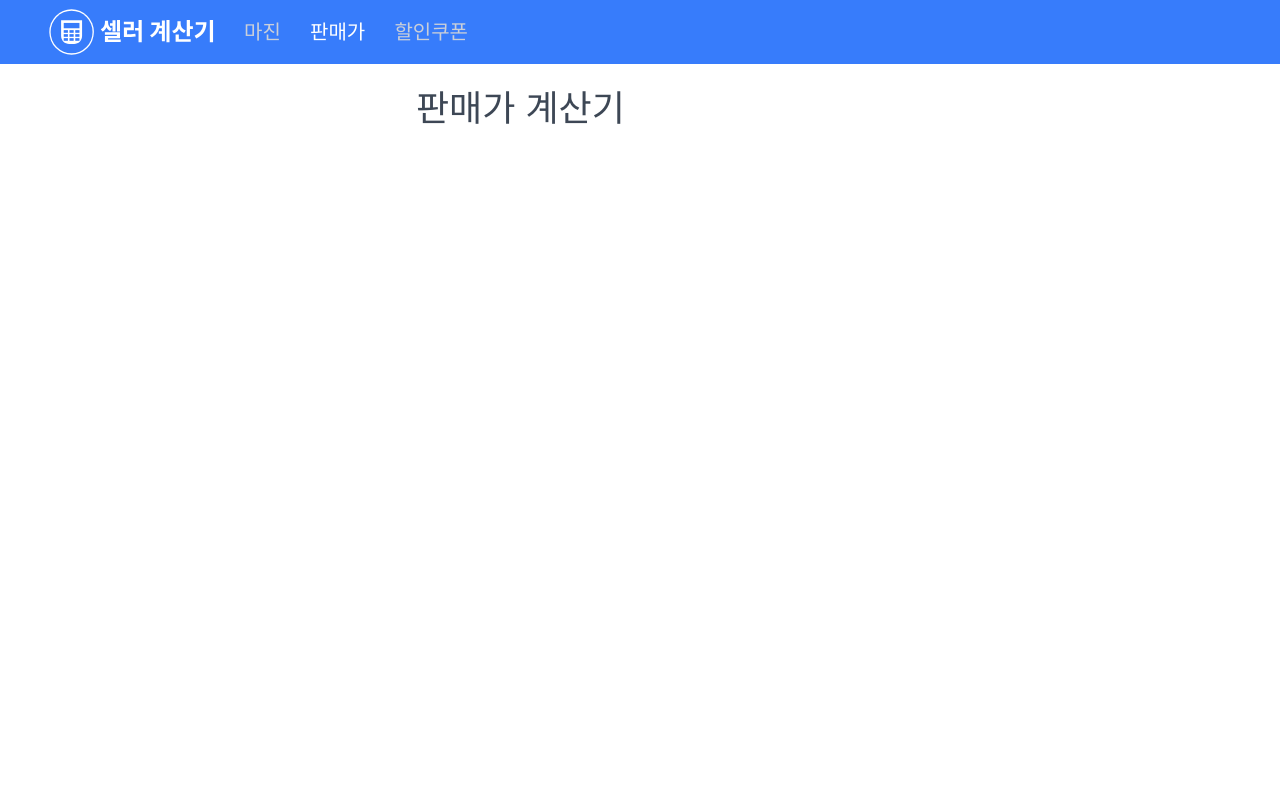
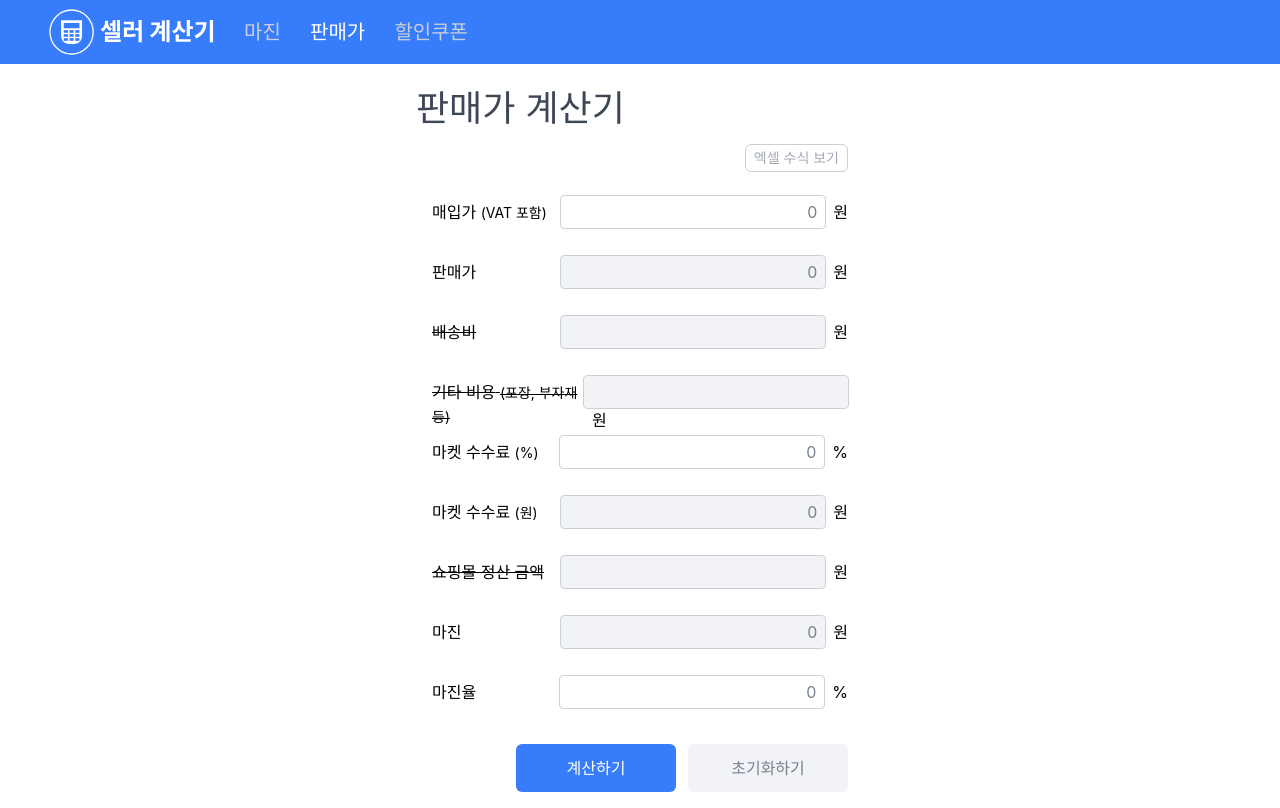
Before and after one commit to Ah-ae/seller-calculator, a Next.js app: page /price in a window 1280 px wide. Built offline with nearby package versions, Linux system fonts and the light colour scheme.

Commit message:
판매가 계산기 1차 구현

```diff
--- a/pages/margin.js
+++ b/pages/margin.js
@@ -51,8 +51,9 @@ export default function Margin() {
     );
 
     const convertedMarginPrice = calculateMarginPrice(
-      convertedSettlementAmount,
+      convertedSellingPrice,
       convertedPurchaseCost,
+      convertedCommissionPrice,
       convertedShippingValue,
       convertedOthersValue
     );
--- a/pages/price.js
+++ b/pages/price.js
@@ -1,10 +1,141 @@
+import { useState } from "react";
 import Seo from "@/components/Seo";
+import { SmallButton } from "@/components/ui/Button";
+import ButtonGroup from "@/components/ui/ButtonGroup";
 import Container from "@/components/ui/Container";
+import InputBox from "@/components/ui/InputBox";
+import useInputs from "@/hooks/useInputs";
+import {
+  calculateSellingPrice,
+  calculateMallCommissionPrice,
+  calculateMarginPrice,
+} from "@/util/calc";
+import { addComma, deleteComma } from "@/util/decimalHelpers";
+import { formula } from "@/util/formula";
 
-export default function Price() {
+export default function SellingPrice() {
+  const initialInputs = {
+    purchaseCost: "",
+    commission: "",
+    marginRate: "",
+  };
+  const [inputs, onChange, reset] = useInputs(initialInputs);
+  const { purchaseCost, commission, marginRate } = inputs;
+
+  const [sellingPrice, setSellingPrice] = useState(0);
+  const [commissionPrice, setCommissionPrice] = useState(0);
+  const [marginPrice, setMarginPrice] = useState(0);
+
+  const onSubmit = (e) => {
+    e.preventDefault();
+    console.log("submit 제출");
+
+    const convertedPurchaseCost = Number(deleteComma(purchaseCost));
+    const convertedCommissionPercentage = Number(deleteComma(commission));
+    const convertedMarinRate = Number(deleteComma(marginRate));
+
+    const convertedSellingPrice = calculateSellingPrice(
+      convertedPurchaseCost,
+      convertedCommissionPercentage,
+      convertedMarinRate
+    );
+
+    const convertedCommissionPrice = calculateMallCommissionPrice(
+      convertedSellingPrice,
+      convertedCommissionPercentage
+    );
+
+    const convertedMarginPrice = calculateMarginPrice(
+      convertedSellingPrice,
+      convertedPurchaseCost,
+      convertedCommissionPrice,
+      0,
+      0
+    );
+
+    setSellingPrice(convertedSellingPrice);
+    setCommissionPrice(convertedCommissionPrice);
+    setMarginPrice(convertedMarginPrice);
+  };
+
+  const resetAll = () => {
+    reset();
+    setSellingPrice(0);
+    setCommissionPrice(0);
+    setMarginPrice(0);
+  };
+
+  const [isHidden, setIsHidden] = useState(true);
+  const handleHidden = () => {
+    setIsHidden((cur) => !cur);
+  };
+
   return (
     <Container>
       <Seo title="판매가 계산기" />
+      <form className="px-4 flex flex-col" onSubmit={onSubmit}>
+        <SmallButton style="mb-4 self-end max-md:hidden" onClick={handleHidden}>
+          {`엑셀 수식 ${isHidden ? "보기" : "가리기"}`}
+        </SmallButton>
+        <InputBox
+          label="매입가"
+          desc="(VAT 포함)"
+          unit="원"
+          id="purchaseCost"
+          value={purchaseCost}
+          onChange={onChange}
+        />
+        <InputBox
+          label="판매가"
+          unit="원"
+          disabled
+          value={addComma(sellingPrice)}
+          formula={formula.sellingPrice}
+          hidden={isHidden}
+        />
+        <InputBox label="배송비" unit="원" isNotUsed disabled />
+        <InputBox
+          label="기타 비용"
+          desc="(포장, 부자재 등)"
+          unit="원"
+          isNotUsed
+          disabled
+        />
+        <InputBox
+          label="마켓 수수료"
+          desc="(%)"
+          unit="%"
+          id="commission"
+          value={commission}
+          onChange={onChange}
+        />
+        <InputBox
+          label="마켓 수수료"
+          desc="(원)"
+          unit="원"
+          disabled
+          value={addComma(commissionPrice)}
+          formula={formula.commissionPrice}
+          hidden={isHidden}
+        />
+        <InputBox label="쇼핑몰 정산 금액" unit="원" isNotUsed disabled />
+        <InputBox
+          label="마진"
+          unit="원"
+          disabled
+          value={addComma(marginPrice)}
+          formula={formula.marginPriceForSellingPrice}
+          hidden={isHidden}
+        />
+        <InputBox
+          label="마진율"
+          unit="%"
+          id="marginRate"
+          value={marginRate}
+          onChange={onChange}
+        />
+        <ButtonGroup onClick={resetAll} />
+      </form>
     </Container>
   );
 }
--- a/util/calc.js
+++ b/util/calc.js
@@ -1,6 +1,6 @@
 export const calculateMallCommissionPrice = (sellingPrice, commission) => {
   if (!sellingPrice || !commission) return;
-  return sellingPrice * (commission * 0.01);
+  return Math.round(sellingPrice * (commission * 0.01));
 };
 
 export const calculateSettlementAmount = (sellingPrice, commissionPrice) => {
@@ -9,13 +9,16 @@ export const calculateSettlementAmount = (sellingPrice, commissionPrice) => {
 };
 
 export const calculateMarginPrice = (
-  settlementAmount,
+  sellingPrice,
   purchaseCost,
+  commissionPrice,
   shipping,
   others
 ) => {
-  if (!settlementAmount || !purchaseCost || !shipping || !others) return;
-  return settlementAmount - purchaseCost - shipping - others;
+  if (!sellingPrice || !purchaseCost) return;
+  return Math.round(
+    sellingPrice - purchaseCost - commissionPrice - shipping - others
+  );
 };
 
 export const calculateMarginRate = (
@@ -37,3 +40,11 @@ export const calculateMarginRate = (
     100
   ).toFixed(2);
 };
+
+export const calculateSellingPrice = (purchaseCost, commission, marginRate) => {
+  if (!purchaseCost || !marginRate) return;
+
+  return Math.round(
+    purchaseCost / (1 - commission * 0.01) / (1 - marginRate * 0.01)
+  );
+};
--- a/util/formula.js
+++ b/util/formula.js
@@ -1,7 +1,14 @@
 export const formula = {
   commissionPrice: "판매가 x 마켓수수료(%) x 0.01",
   settlementAmount: "판매가 - 마켓수수료(원)",
-  marginPrice: "정산 금액 - 매입가 - 배송비 - 기타 비용",
+  // marginPrice: "정산 금액 - 매입가 - 배송비 - 기타 비용",
+  marginPrice: "판매가 - 매입가 - 배송비 - 기타 비용 - 마켓수수료(원)",
+  marginPriceForSellingPrice: "판매가 - 매입가 - 마켓수수료(원)",
   marginRate:
     "((판매가 - 매입가 - 배송비 - 기타비용 - 마켓수수료(원)) / 판매가) × 100",
+  // marginRate:
+  //   "(1 - ((매입가 + 배송비 + 기타비용 + 마켓 수수료(원))) / 판매가)) × 100",
+  //    (1 - (purchaseCost + shipping + others) / sellingPrice) * 100
+  sellingPrice:
+    "매입가 / (1 - (마켓 수수료(%) x 0.01)) / (1 - (마진율 x 0.01))",
 };
```
